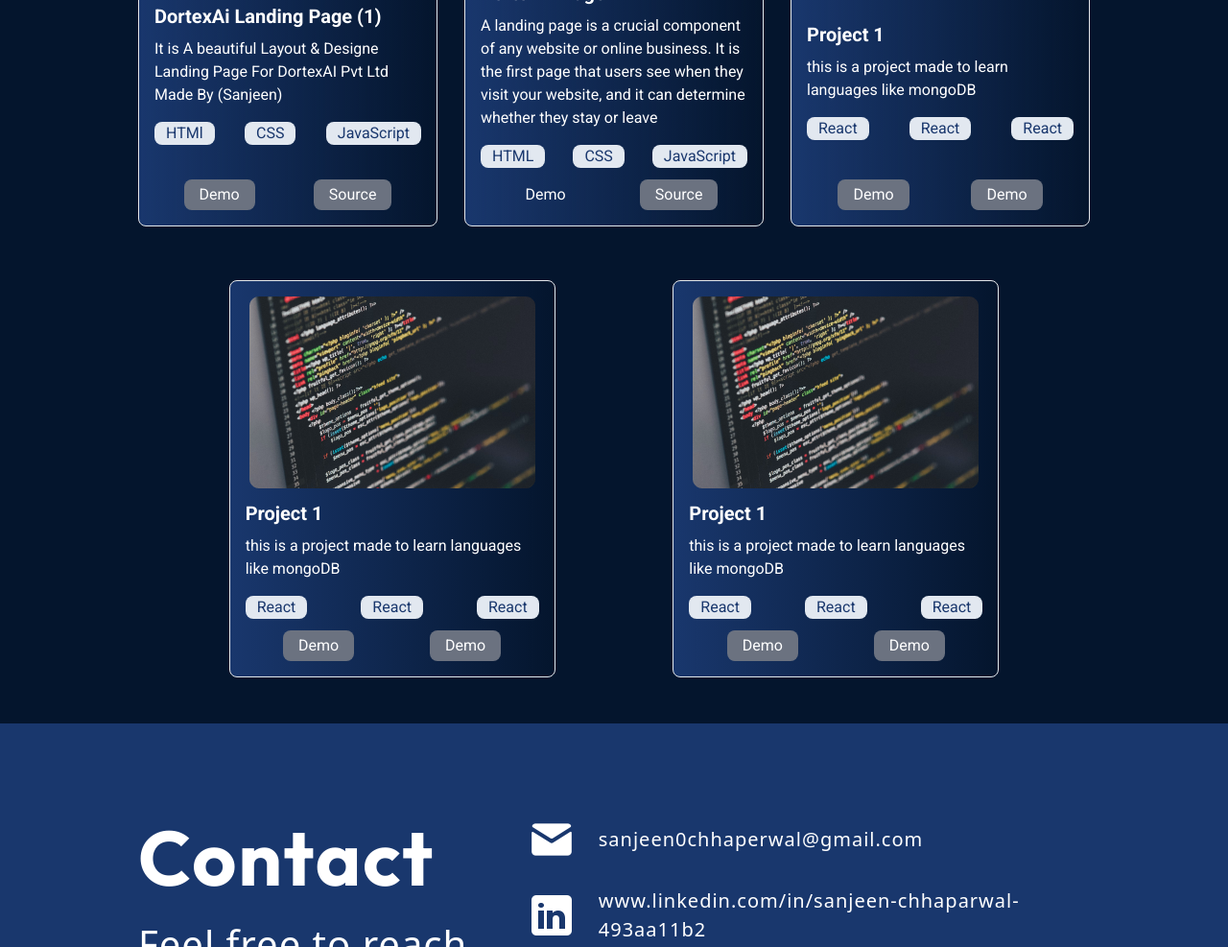
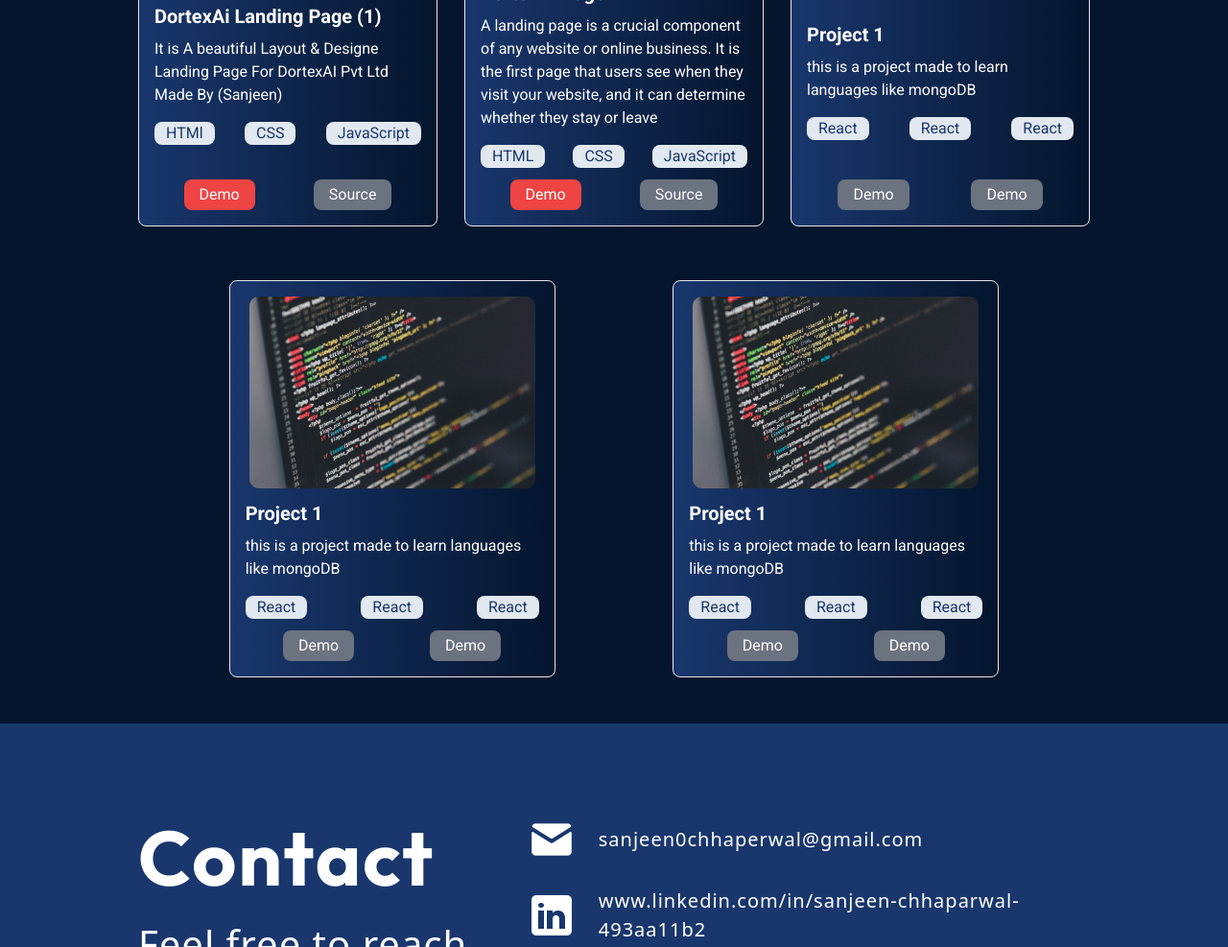
Before and after one commit to sanjeenchhaperwal/Sanjeen-s_PortFolio, a website: page index.html in a window 1280 px wide. Shown: the part 2502-3489 px from the top of the page at 96% size. Drawn offline with Linux system fonts and the light colour scheme.

Commit message:
Fix Issues

```diff
--- a/index.html
+++ b/index.html
@@ -255,7 +255,7 @@
                     </div>
 
                     <div class="flex justify-around  w-full mt-3">
-                        <a href="https://sanjeenchhaperwal.github.io/DortexAi-Landing-Page/" target="_blank"><span class="bg-gray-500 px-4 py-1 rounded-lg block">Demo</span></a>
+                        <a href="https://sanjeenchhaperwal.github.io/DortexAi-Landing-Page/" target="_blank"><span class="bg-red-500 px-4 py-1 rounded-lg block">Demo</span></a>
                         <a href="https://github.com/sanjeenchhaperwal/DortexAi-Landing-Page" target="_blank"><span class="bg-gray-500 px-4 py-1 rounded-lg block">Source</span></a>
                     </div>
 
```
Also changed, not shown: style/style.css.
